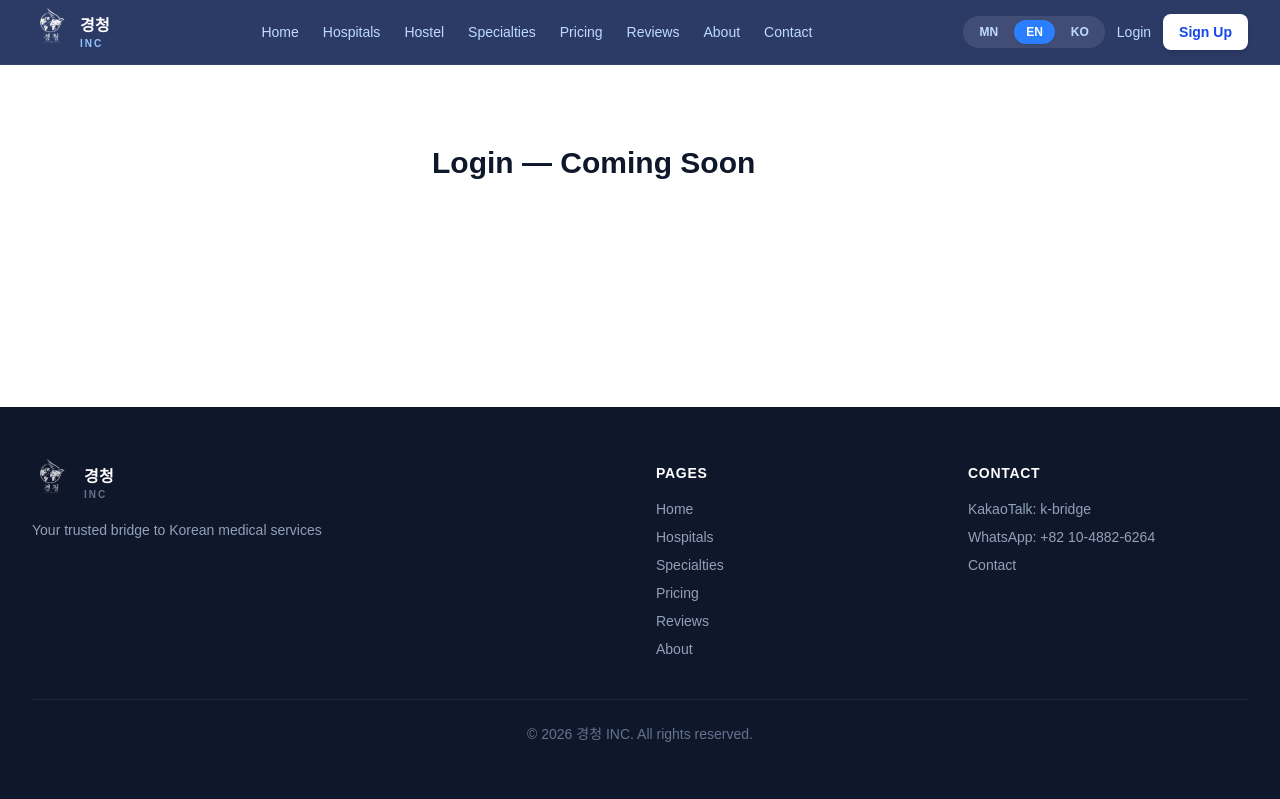
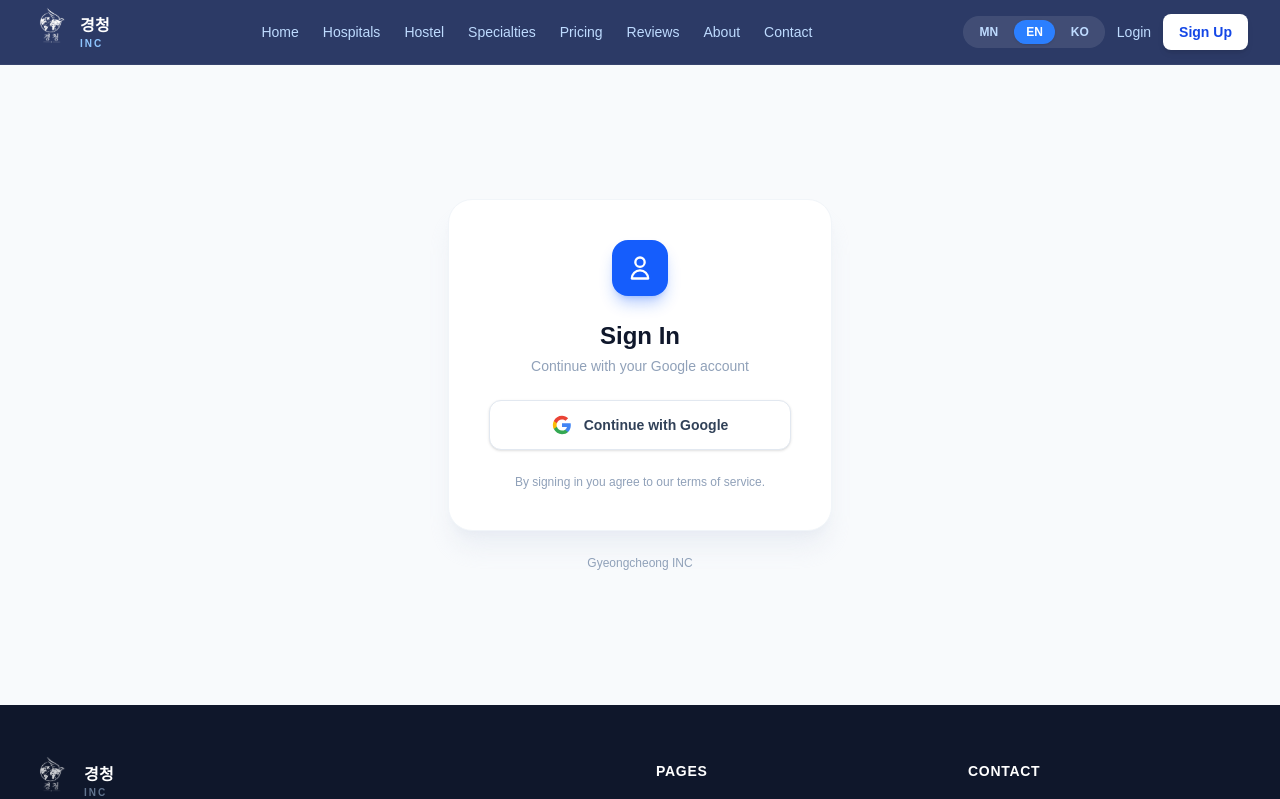
Before and after one commit to ggtogtokh-ux/K-Bridge, a Next.js app: page /en/login in a window 1280 px wide. Shown: the top 799 px of the page. Built offline with nearby package versions, Linux system fonts and the light colour scheme.

Commit message:
feat: add Google OAuth login via Supabase

```diff
--- a/app/[locale]/login/page.js
+++ b/app/[locale]/login/page.js
@@ -1,7 +1,65 @@
+'use client'
+import { useLocale } from 'next-intl'
+import { createClient } from '@/lib/supabase'
+
 export default function LoginPage() {
+  const locale = useLocale()
+
+  const handleGoogleLogin = async () => {
+    const supabase = createClient()
+    await supabase.auth.signInWithOAuth({
+      provider: 'google',
+      options: {
+        redirectTo: `${window.location.origin}/auth/callback?next=/${locale}`,
+      },
+    })
+  }
+
+  const text = {
+    title:    locale === 'mn' ? 'Нэвтрэх' : locale === 'ko' ? '로그인' : 'Sign In',
+    subtitle: locale === 'mn' ? 'Google акаунтаараа нэвтэрнэ үү' : locale === 'ko' ? 'Google 계정으로 로그인하세요' : 'Continue with your Google account',
+    btn:      locale === 'mn' ? 'Google-ээр нэвтрэх' : locale === 'ko' ? 'Google로 로그인' : 'Continue with Google',
+    note:     locale === 'mn' ? 'Нэвтэрснээр үйлчилгээний нөхцлийг зөвшөөрч байна.' : locale === 'ko' ? '로그인하면 이용약관에 동의하는 것입니다.' : 'By signing in you agree to our terms of service.',
+  }
+
   return (
-    <div className="max-w-md mx-auto px-4 py-20">
-      <h1 className="text-3xl font-bold text-slate-900">Login — Coming Soon</h1>
-    </div>
+    <main className="min-h-[80vh] flex items-center justify-center bg-slate-50 px-4">
+      <div className="w-full max-w-sm">
+        {/* Card */}
+        <div className="bg-white rounded-3xl shadow-xl shadow-slate-200/60 border border-slate-100 p-10 flex flex-col items-center gap-6">
+
+          {/* Logo mark */}
+          <div className="w-14 h-14 rounded-2xl bg-blue-600 flex items-center justify-center shadow-lg shadow-blue-600/30">
+            <svg className="w-7 h-7 text-white" fill="none" viewBox="0 0 24 24" stroke="currentColor" strokeWidth={2}>
+              <path strokeLinecap="round" strokeLinejoin="round" d="M16 7a4 4 0 11-8 0 4 4 0 018 0zM12 14a7 7 0 00-7 7h14a7 7 0 00-7-7z" />
+            </svg>
+          </div>
+
+          <div className="text-center">
+            <h1 className="text-2xl font-black text-slate-900 mb-1">{text.title}</h1>
+            <p className="text-slate-400 text-sm">{text.subtitle}</p>
+          </div>
+
+          {/* Google button */}
+          <button
+            onClick={handleGoogleLogin}
+            className="w-full flex items-center justify-center gap-3 border border-slate-200 bg-white hover:bg-slate-50 rounded-xl px-5 py-3.5 text-sm font-semibold text-slate-700 transition-colors shadow-sm"
+          >
+            {/* Google G icon */}
+            <svg className="w-5 h-5" viewBox="0 0 24 24">
+              <path d="M22.56 12.25c0-.78-.07-1.53-.2-2.25H12v4.26h5.92c-.26 1.37-1.04 2.53-2.21 3.31v2.77h3.57c2.08-1.92 3.28-4.74 3.28-8.09z" fill="#4285F4"/>
+              <path d="M12 23c2.97 0 5.46-.98 7.28-2.66l-3.57-2.77c-.98.66-2.23 1.06-3.71 1.06-2.86 0-5.29-1.93-6.16-4.53H2.18v2.84C3.99 20.53 7.7 23 12 23z" fill="#34A853"/>
+              <path d="M5.84 14.09c-.22-.66-.35-1.36-.35-2.09s.13-1.43.35-2.09V7.07H2.18C1.43 8.55 1 10.22 1 12s.43 3.45 1.18 4.93l2.85-2.22.81-.62z" fill="#FBBC05"/>
+              <path d="M12 5.38c1.62 0 3.06.56 4.21 1.64l3.15-3.15C17.45 2.09 14.97 1 12 1 7.7 1 3.99 3.47 2.18 7.07l3.66 2.84c.87-2.6 3.3-4.53 6.16-4.53z" fill="#EA4335"/>
+            </svg>
+            {text.btn}
+          </button>
+
+          <p className="text-xs text-slate-400 text-center">{text.note}</p>
+        </div>
+
+        <p className="text-center text-xs text-slate-400 mt-6">Gyeongcheong INC</p>
+      </div>
+    </main>
   )
 }
--- /dev/null
+++ b/app/auth/callback/route.js
@@ -0,0 +1,33 @@
+import { NextResponse } from 'next/server'
+import { createServerClient } from '@supabase/ssr'
+import { cookies } from 'next/headers'
+
+export async function GET(request) {
+  const { searchParams, origin } = new URL(request.url)
+  const code = searchParams.get('code')
+  const next = searchParams.get('next') ?? '/mn'
+
+  if (code) {
+    const cookieStore = await cookies()
+    const supabase = createServerClient(
+      process.env.NEXT_PUBLIC_SUPABASE_URL,
+      process.env.NEXT_PUBLIC_SUPABASE_ANON_KEY,
+      {
+        cookies: {
+          getAll() { return cookieStore.getAll() },
+          setAll(cookiesToSet) {
+            cookiesToSet.forEach(({ name, value, options }) =>
+              cookieStore.set(name, value, options)
+            )
+          },
+        },
+      }
+    )
+    const { error } = await supabase.auth.exchangeCodeForSession(code)
+    if (!error) {
+      return NextResponse.redirect(`${origin}${next}`)
+    }
+  }
+
+  return NextResponse.redirect(`${origin}/mn/login?error=auth_failed`)
+}
--- /dev/null
+++ b/lib/supabase.js
@@ -0,0 +1,8 @@
+import { createBrowserClient } from '@supabase/ssr'
+
+export function createClient() {
+  return createBrowserClient(
+    process.env.NEXT_PUBLIC_SUPABASE_URL,
+    process.env.NEXT_PUBLIC_SUPABASE_ANON_KEY
+  )
+}
--- a/package.json
+++ b/package.json
@@ -9,6 +9,7 @@
     "lint": "eslint"
   },
   "dependencies": {
+    "@supabase/ssr": "^0.12.7",
     "@supabase/supabase-js": "^2.116.0",
     "next": "16.3.4",
     "next-intl": "^4.14.2",
```
Also changed, not shown: 1 other file (tests, documents, lock files or other folders).
